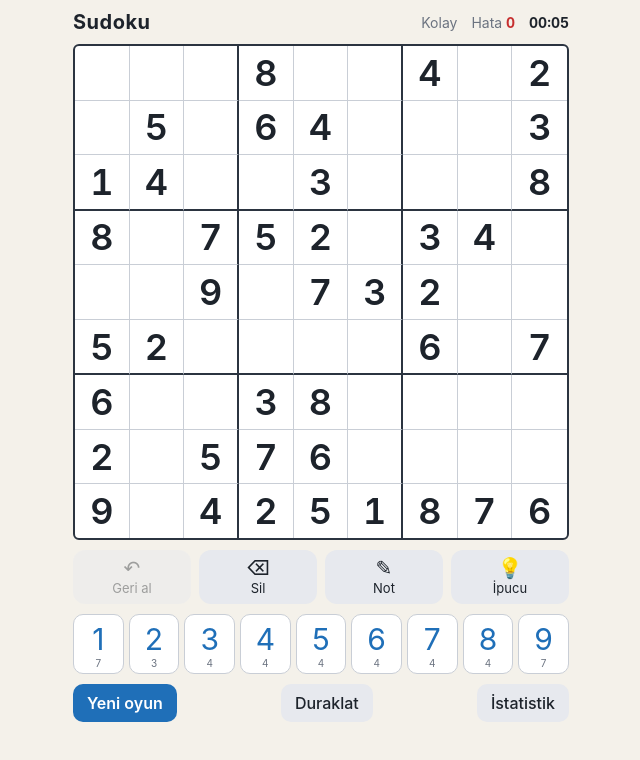
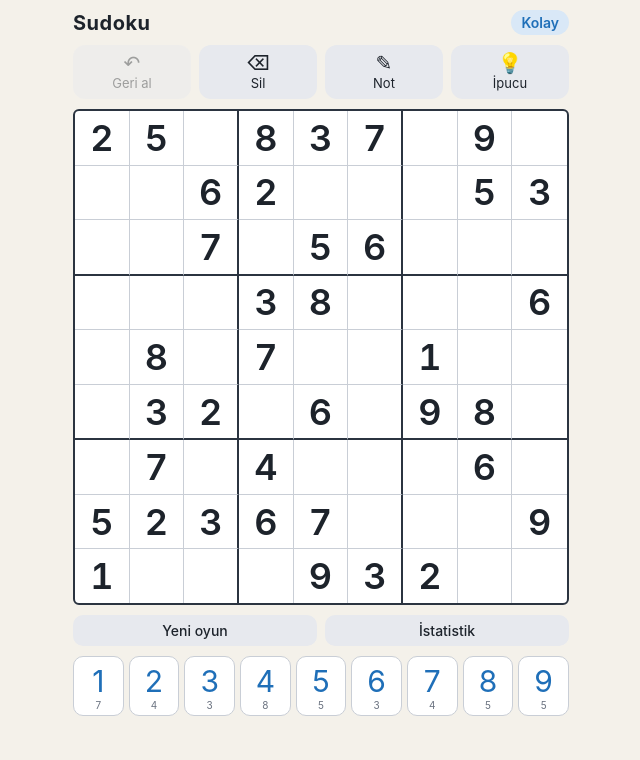
Before and after one commit to abdullahkarakaya/sudoku, a plain HTML site: page index.html in a window 1280 px wide. Shown: the whole page, without its empty margins (319-959 px from the left). Drawn offline with Linux system fonts and the light colour scheme.

Commit message:
5 seviye (çözüm tekniğine göre), araçlar tahtanın üstünde, süre ve hata gizli
Co-Authored-By: Claude Opus 5.5 <noreply@anthropic.com>

```diff
--- a/index.html
+++ b/index.html
@@ -39,9 +39,7 @@ body {
 .app { max-width: 520px; margin: 0 auto; padding: 10px 12px 16px; display: flex; flex-direction: column; gap: 10px; }
 header { display: flex; align-items: center; justify-content: space-between; gap: 8px; }
 h1 { font-size: 20px; margin: 0; letter-spacing: .5px; }
-.stats { display: flex; gap: 14px; font-size: 14px; color: var(--muted); font-variant-numeric: tabular-nums; }
-.stats b { color: var(--text); }
-.err-count b { color: var(--err); }
+.level { font-size: 14px; font-weight: 600; color: var(--accent); background: var(--accent-soft); padding: 4px 10px; border-radius: 999px; }
 select, button { font: inherit; color: var(--text); }
 select { background: var(--btn); border: 0; border-radius: 8px; padding: 6px 8px; }
 .board {
@@ -75,7 +73,8 @@ select { background: var(--btn); border: 0; border-radius: 8px; padding: 6px 8px
 .num { background: var(--panel); border: 1px solid var(--line); border-radius: 10px; padding: 6px 0 4px; font-size: min(7vw, 30px); color: var(--accent); cursor: pointer; display: flex; flex-direction: column; align-items: center; }
 .num small { font-size: 10px; color: var(--muted); }
 .num.done { visibility: hidden; }
-.bar { display: flex; gap: 8px; justify-content: space-between; align-items: center; }
+.bar { display: grid; grid-template-columns: 1fr 1fr; gap: 8px; }
+.bar .btn { padding: 7px 10px; font-size: 14px; }
 .btn { background: var(--accent); color: #fff; border: 0; border-radius: 10px; padding: 9px 14px; font-weight: 600; cursor: pointer; }
 .btn.ghost { background: var(--btn); color: var(--text); font-weight: 500; }
 .install { background: var(--panel); border: 1px solid var(--line); border-radius: 12px; padding: 10px 12px; font-size: 13px; line-height: 1.4; display: flex; gap: 10px; align-items: center; justify-content: space-between; }
@@ -88,22 +87,14 @@ select { background: var(--btn); border: 0; border-radius: 8px; padding: 6px 8px
 .card table { width: 100%; border-collapse: collapse; margin: 8px 0 16px; font-size: 14px; }
 .card td, .card th { padding: 6px 4px; border-bottom: 1px solid var(--line); }
 .card .row { display: flex; gap: 8px; justify-content: center; flex-wrap: wrap; }
-.paused .board .cell { color: transparent !important; }
-.paused .board .notes { visibility: hidden; }
 </style>
 </head>
 <body>
 <div class="app" id="app">
   <header>
     <h1>Sudoku</h1>
-    <div class="stats">
-      <span id="level"></span>
-      <span class="err-count">Hata <b id="errs">0</b></span>
-      <span><b id="time">00:00</b></span>
-    </div>
+    <span class="level" id="level"></span>
   </header>
-
-  <div class="board" id="board"></div>
 
   <div class="tools">
     <button class="tool" id="undo"><span class="ic">↶</span>Geri al</button>
@@ -112,13 +103,15 @@ select { background: var(--btn); border: 0; border-radius: 8px; padding: 6px 8px
     <button class="tool" id="hint"><span class="ic">💡</span>İpucu</button>
   </div>
 
-  <div class="pad" id="pad"></div>
+  <div class="board" id="board"></div>
 
+  <!-- Tahta ile rakamlar arasında: yanlışlıkla dokunulursa sadece pencere açılır, oyun bozulmaz -->
   <div class="bar">
-    <button class="btn" id="newBtn">Yeni oyun</button>
-    <button class="btn ghost" id="pauseBtn">Duraklat</button>
+    <button class="btn ghost" id="newBtn">Yeni oyun</button>
     <button class="btn ghost" id="statsBtn">İstatistik</button>
   </div>
+
+  <div class="pad" id="pad"></div>
 
   <div id="installBox"></div>
 </div>
@@ -151,11 +144,16 @@ select { background: var(--btn); border: 0; border-radius: 8px; padding: 6px 8px
 <script>
 "use strict";
 // ---------- Bulmaca üretici ----------
+// Zorluk, ipucu sayısından çok çözmek için gereken tekniğe göre belirlenir:
+// 1 = tek aday (hücrede tek sayı kalır), 2 = gizli tek (satır/sütun/kutuda sayının tek yeri kalır),
+// 3 = not alıp eleme (kilitli aday, çiftler), 4 = daha ileri teknik / deneme gerekir.
+// cap: izin verilen en zor teknik, need: en az bu teknik gereksin.
 const LEVELS = [
-  { id: "kolay", name: "Kolay", clues: 40 },
-  { id: "orta", name: "Orta", clues: 33 },
-  { id: "zor", name: "Zor", clues: 28 },
-  { id: "uzman", name: "Uzman", clues: 24 },
+  { id: "baslangic", name: "Başlangıç", clues: 45, cap: 1 },
+  { id: "kolay", name: "Kolay", clues: 37, cap: 2, need: 2 },
+  { id: "orta", name: "Orta", clues: 29, cap: 2, need: 2 },
+  { id: "zor", name: "Zor", clues: 26, cap: 3, need: 3 },
+  { id: "uzman", name: "Uzman", clues: 22, cap: 4, need: 4 },
 ];
 const ROW = i => (i / 9) | 0, COL = i => i % 9, BOX = i => ((ROW(i) / 3) | 0) * 3 + ((COL(i) / 3) | 0);
 const PEERS = Array.from({ length: 81 }, (_, i) => {
@@ -209,17 +207,75 @@ function fullGrid() {
   return g;
 }
 
-function generate(clues) {
+const UNITS = [];
+for (let k = 0; k < 9; k++) {
+  UNITS.push([...Array(9).keys()].map(j => k * 9 + j));            // satır
+  UNITS.push([...Array(9).keys()].map(j => j * 9 + k));            // sütun
+  const r0 = ((k / 3) | 0) * 3, c0 = (k % 3) * 3;
+  UNITS.push([...Array(9).keys()].map(j => (r0 + ((j / 3) | 0)) * 9 + c0 + (j % 3))); // kutu
+}
+const bits = m => { let n = 0; for (; m; m &= m - 1) n++; return n; };
+
+// İnsan gibi çözer; gereken en zor tekniği döndürür (4 = bu tekniklerle çözülemiyor).
+function grade(puzzle) {
+  const v = puzzle.slice(), cand = new Array(81).fill(0);
+  for (let i = 0; i < 81; i++) if (!v[i]) {
+    let m = 0x3FE; for (const p of PEERS[i]) if (v[p]) m &= ~(1 << v[p]); cand[i] = m;
+  }
+  const place = (i, d) => { v[i] = d; cand[i] = 0; for (const p of PEERS[i]) cand[p] &= ~(1 << d); };
+  let level = 0;
+  for (;;) {
+    if (v.every(x => x)) return level;
+    let done = false;
+    // 1: tek aday
+    for (let i = 0; i < 81 && !done; i++) if (!v[i] && bits(cand[i]) === 1) { place(i, 31 - Math.clz32(cand[i])); done = true; level = Math.max(level, 1); }
+    if (done) continue;
+    if (v.some((x, i) => !x && !cand[i])) return 4;
+    // 2: gizli tek
+    outer: for (const u of UNITS) for (let d = 1; d <= 9; d++) {
+      const pos = u.filter(i => cand[i] & (1 << d));
+      if (pos.length === 1) { place(pos[0], d); done = true; level = Math.max(level, 2); break outer; }
+    }
+    if (done) continue;
+    // 3: kilitli aday + çıplak çift
+    let elim = false;
+    const remove = (cells, mask) => { for (const i of cells) if (cand[i] & mask) { cand[i] &= ~mask; elim = true; } };
+    for (const u of UNITS) {
+      for (let d = 1; d <= 9; d++) {
+        const pos = u.filter(i => cand[i] & (1 << d));
+        if (pos.length < 2) continue;
+        for (const u2 of UNITS) if (u2 !== u && pos.every(i => u2.includes(i))) remove(u2.filter(i => !u.includes(i)), 1 << d);
+      }
+      const pairs = u.filter(i => bits(cand[i]) === 2);
+      for (let a = 0; a < pairs.length; a++) for (let b = a + 1; b < pairs.length; b++)
+        if (cand[pairs[a]] === cand[pairs[b]]) remove(u.filter(i => i !== pairs[a] && i !== pairs[b]), cand[pairs[a]]);
+    }
+    if (elim) { level = 3; continue; }
+    return 4;
+  }
+}
+
+function dig(lv) {
   const solution = fullGrid();
   const puzzle = solution.slice();
   let filled = 81;
   for (const i of shuffle([...Array(81).keys()])) {
-    if (filled <= clues) break;
+    if (filled <= lv.clues) break;
     const keep = puzzle[i];
     puzzle[i] = 0;
-    if (countSolutions(puzzle, 2) !== 1) puzzle[i] = keep; else filled--;
+    if (countSolutions(puzzle, 2) !== 1 || (lv.cap < 4 && grade(puzzle) > lv.cap)) puzzle[i] = keep; else filled--;
   }
-  return { puzzle, solution };
+  return { puzzle, solution, grade: grade(puzzle) };
+}
+
+function generate(lv) {
+  let best = null;
+  for (let t = 0; t < 60; t++) {
+    const g = dig(lv);
+    if (!lv.need || g.grade >= lv.need) return g;
+    if (!best || g.grade > best.grade) best = g;
+  }
+  return best;
 }
 
 // ---------- Durum ----------
@@ -228,14 +284,14 @@ const load = (k, d) => { try { return JSON.parse(localStorage.getItem(k)) ?? d;
 const save = (k, v) => { try { localStorage.setItem(k, JSON.stringify(v)); } catch {} };
 
 let S = null;          // oyun durumu
-let sel = -1, notesMode = false, paused = false;
+let sel = -1, notesMode = false;
 
 function newGame(levelId) {
-  const lv = LEVELS.find(l => l.id === levelId) || LEVELS[0];
-  const { puzzle, solution } = generate(lv.clues);
+  const lv = levelOf(levelId);
+  const { puzzle, solution } = generate(lv);
   S = { level: lv.id, puzzle, solution, values: puzzle.slice(), notes: Array.from({ length: 81 }, () => []),
         errors: 0, seconds: 0, history: [], done: false, hints: 0 };
-  sel = -1; paused = false;
+  sel = -1;
   persist(); render();
 }
 function persist() { save(KEY, S); }
@@ -244,7 +300,7 @@ function persist() { save(KEY, S); }
 function snapshot(i) { S.history.push({ i, v: S.values[i], n: S.notes[i].slice() }); if (S.history.length > 300) S.history.shift(); }
 
 function input(v) {
-  if (sel < 0 || S.done || paused || S.puzzle[sel]) return;
+  if (sel < 0 || S.done || S.puzzle[sel]) return;
   if (notesMode) {
     if (S.values[sel]) return;
     snapshot(sel);
@@ -261,17 +317,17 @@ function input(v) {
   persist(); render();
 }
 function erase() {
-  if (sel < 0 || S.done || paused || S.puzzle[sel]) return;
+  if (sel < 0 || S.done || S.puzzle[sel]) return;
   if (!S.values[sel] && !S.notes[sel].length) return;
   snapshot(sel); S.values[sel] = 0; S.notes[sel] = []; persist(); render();
 }
 function undo() {
-  if (S.done || paused) return;
+  if (S.done) return;
   const h = S.history.pop(); if (!h) return;
   S.values[h.i] = h.v; S.notes[h.i] = h.n; sel = h.i; persist(); render();
 }
 function hint() {
-  if (S.done || paused) return;
+  if (S.done) return;
   let i = sel;
   if (i < 0 || S.values[i] === S.solution[i]) {
     const empty = [...Array(81).keys()].filter(j => S.values[j] !== S.solution[j]);
@@ -287,17 +343,16 @@ function checkWin() {
   S.done = true;
   const st = load(STATS, {});
   const s = st[S.level] || { won: 0, best: null, total: 0 };
-  s.won++; s.total += S.seconds;
+  s.won++; s.total += S.seconds; s.errors = (s.errors || 0) + S.errors;
   const clean = S.hints === 0;
   if (clean && (s.best === null || S.seconds < s.best)) s.best = S.seconds;
   st[S.level] = s; save(STATS, st);
-  const lvName = LEVELS.find(l => l.id === S.level).name;
-  $("winText").textContent = `${lvName} bulmacayı ${fmt(S.seconds)} sürede bitirdin. Hata: ${S.errors}` +
-    (S.hints ? `, ipucu: ${S.hints}` : "") + (clean && s.best === S.seconds ? " · Yeni rekor!" : "");
+  $("winText").textContent = `${levelOf(S.level).name} bulmacayı bitirdin.`;
   setTimeout(() => open("winModal"), 350);
 }
 
 // ---------- Çizim ----------
+const levelOf = id => LEVELS.find(l => l.id === id) || LEVELS[1];
 const $ = id => document.getElementById(id);
 const fmt = s => (s >= 3600 ? Math.floor(s / 3600) + ":" : "") + String(Math.floor(s / 60) % 60).padStart(2, "0") + ":" + String(s % 60).padStart(2, "0");
 const board = $("board"), pad = $("pad");
@@ -314,7 +369,6 @@ const nums = Array.from({ length: 9 }, (_, k) => {
 });
 
 function render() {
-  document.body.classList.toggle("paused", paused);
   const selV = sel >= 0 ? S.values[sel] : 0;
   for (let i = 0; i < 81; i++) {
     const v = S.values[i], c = cells[i];
@@ -339,10 +393,7 @@ function render() {
   nums.forEach((b, k) => { b.classList.toggle("done", counts[k + 1] >= 9); b.querySelector("small").textContent = 9 - counts[k + 1]; });
   $("notesBtn").classList.toggle("on", notesMode);
   $("undo").disabled = !S.history.length;
-  $("errs").textContent = S.errors;
-  $("time").textContent = fmt(S.seconds);
-  $("level").textContent = LEVELS.find(l => l.id === S.level).name;
-  $("pauseBtn").textContent = paused ? "Devam et" : "Duraklat";
+  $("level").textContent = levelOf(S.level).name;
 }
 
 // ---------- Pencereler ----------
@@ -362,11 +413,10 @@ $("undo").onclick = undo;
 $("erase").onclick = erase;
 $("hint").onclick = hint;
 $("notesBtn").onclick = () => { notesMode = !notesMode; render(); };
-$("pauseBtn").onclick = () => { if (!S.done) { paused = !paused; render(); } };
 $("statsBtn").onclick = () => {
   const st = load(STATS, {});
-  $("statsTable").innerHTML = "<tr><th>Zorluk</th><th>Biten</th><th>Rekor</th><th>Ortalama</th></tr>" +
-    LEVELS.map(l => { const s = st[l.id]; return `<tr><td>${l.name}</td><td>${s ? s.won : 0}</td><td>${s && s.best !== null ? fmt(s.best) : "–"}</td><td>${s && s.won ? fmt(Math.round(s.total / s.won)) : "–"}</td></tr>`; }).join("");
+  $("statsTable").innerHTML = "<tr><th>Zorluk</th><th>Biten</th><th>Ort. süre</th><th>Ort. hata</th></tr>" +
+    LEVELS.map(l => { const s = st[l.id]; return `<tr><td>${l.name}</td><td>${s ? s.won : 0}</td><td>${s && s.won ? fmt(Math.round(s.total / s.won)) : "–"}</td><td>${s && s.won && s.errors !== undefined ? (s.errors / s.won).toFixed(1) : "–"}</td></tr>`; }).join("");
   open("statsModal");
 };
 
@@ -386,8 +436,8 @@ document.addEventListener("keydown", e => {
 
 // Süre: sadece ekran açıkken ve oyun sürerken işler
 setInterval(() => {
-  if (!S || S.done || paused || document.hidden) return;
-  S.seconds++; $("time").textContent = fmt(S.seconds);
+  if (!S || S.done || document.hidden) return;
+  S.seconds++;
   if (S.seconds % 5 === 0) persist();
 }, 1000);
 document.addEventListener("visibilitychange", () => { if (document.hidden && S) persist(); });
```
